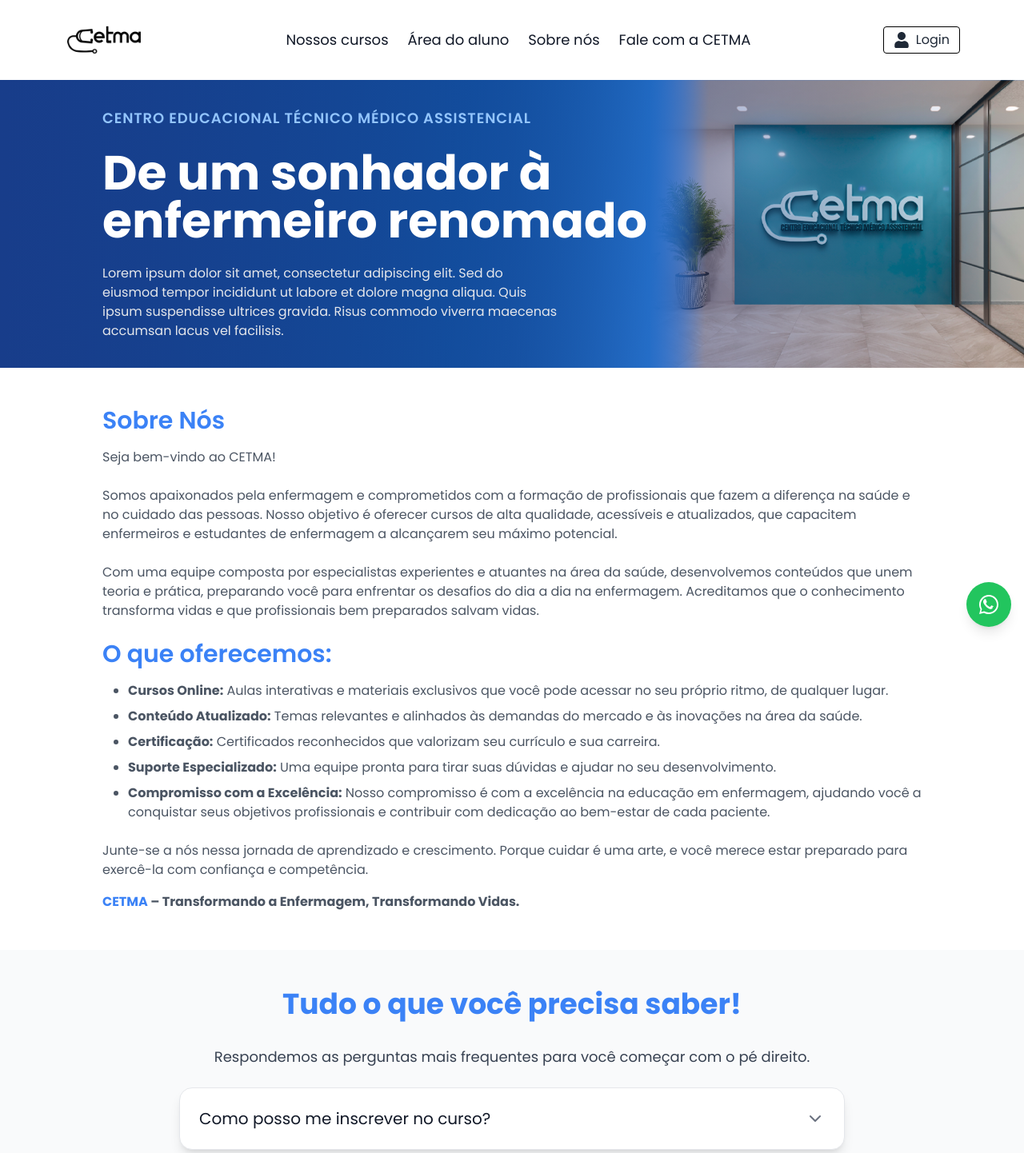
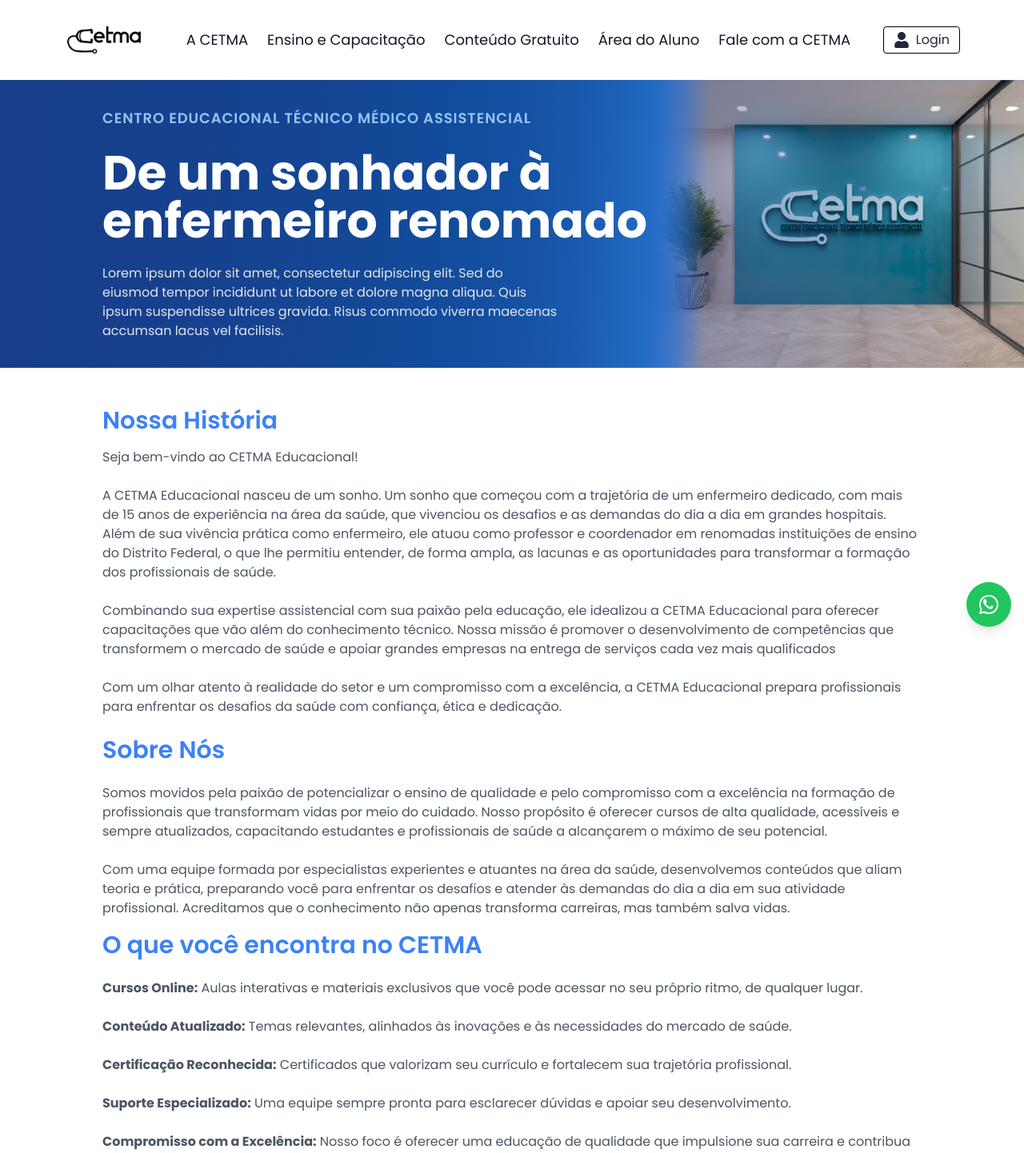
Before and after one commit to IsaiasZaza/cetmafront, a Next.js app: page /sobre in a window 1280 px wide. Shown: the top 1442 px of the page at 80% size. Built offline with nearby package versions, Linux system fonts and the light colour scheme.

Commit message:
feat: ajustess

```diff
--- a/src/components/Header.jsx
+++ b/src/components/Header.jsx
@@ -1,18 +1,27 @@
-"use client"
+"use client";
 
-import Image from 'next/image';
-import { useState } from 'react';
-import { FaBars, FaTimes, FaUser } from 'react-icons/fa';
+import Image from "next/image";
+import { useState } from "react";
+import { FaBars, FaTimes, FaUser } from "react-icons/fa";
+import { Menu, MenuItem } from "@mui/material";
 
 const Header = () => {
   const [isOpen, setIsOpen] = useState(false);
+  const [anchorEl, setAnchorEl] = useState(null);
+  const [anchorEl2, setAnchorEl2] = useState(null);
+  const [anchorEl3, setAnchorEl3] = useState(null);
+  const [anchorEl4, setAnchorEl4] = useState(null);
 
-  const handlerClick = () => {
-    alert('Em manutencao');
-  }
+  const handleMenuOpen = (event, setAnchor) => {
+    setAnchor(event.currentTarget);
+  };
+
+  const handleMenuClose = (setAnchor) => {
+    setAnchor(null);
+  };
 
   return (
-    <header className="bg-white mx-auto w-full  ">
+    <header className="bg-white mx-auto w-full">
       <div className="max-w-8xl mx-auto px-4 sm:px-6 lg:px-20 flex justify-between items-center">
         <div className="flex items-center">
           <a href="/">
@@ -26,24 +35,115 @@ const Header = () => {
           </a>
         </div>
 
+        {/* Menu Desktop */}
         <div className="hidden lg:flex space-x-6">
           <nav>
             <ul className="flex space-x-6 lg:text-lg md:text-base text-base">
-              <li><a href="/meusCursos" className="text-gray-900 hover:text-blue-400">Nossos cursos</a></li>
-              <li><a onClick={handlerClick} className="text-gray-900 hover:text-blue-400 cursor-pointer">Área do aluno</a></li>
-              <li><a href="/sobre" className="text-gray-900 hover:text-blue-400">Sobre nós</a></li>
-              <li><a href="/fale" className="text-gray-900 hover:text-blue-400">Fale com a CETMA</a></li>
+              {/* Dropdown for 'A CETMA' */}
+              <li
+                onMouseEnter={(e) => handleMenuOpen(e, setAnchorEl)}
+                onMouseLeave={() => handleMenuClose(setAnchorEl)}
+                className="relative text-gray-900 hover:text-blue-400 cursor-pointer"
+              >
+                A CETMA
+                <Menu
+                  anchorEl={anchorEl}
+                  open={Boolean(anchorEl)}
+                  onClose={() => handleMenuClose(setAnchorEl)}
+                  onMouseLeave={() => handleMenuClose(setAnchorEl)}
+                >
+                  <MenuItem onClick={() => (window.location.href = "/sobre")}>
+                    Quem Somos
+                  </MenuItem>
+                </Menu>
+              </li>
+
+              {/* Dropdown for 'Ensino e Capacitação' */}
+              <li
+                onMouseEnter={(e) => handleMenuOpen(e, setAnchorEl2)}
+                onMouseLeave={() => handleMenuClose(setAnchorEl2)}
+                className="relative text-gray-900 hover:text-blue-400 cursor-pointer"
+              >
+                Ensino e Capacitação
+                <Menu
+                  anchorEl={anchorEl2}
+                  open={Boolean(anchorEl2)}
+                  onClose={() => handleMenuClose(setAnchorEl2)}
+                  onMouseLeave={() => handleMenuClose(setAnchorEl2)}
+                >
+                  <MenuItem onClick={() => (window.location.href = "/curso-pra-voce")}>
+                    Curso pra Você
+                  </MenuItem>
+                  <MenuItem onClick={() => (window.location.href = "/curso-pra-empresa")}>
+                    Curso pra Empresa
+                  </MenuItem>
+                </Menu>
+              </li>
+
+              {/* Dropdown for 'Conteúdo Gratuito' */}
+              <li
+                onMouseEnter={(e) => handleMenuOpen(e, setAnchorEl3)}
+                onMouseLeave={() => handleMenuClose(setAnchorEl3)}
+                className="relative text-gray-900 hover:text-blue-400 cursor-pointer"
+              >
+                Conteúdo Gratuito
+                <Menu
+                  anchorEl={anchorEl3}
+                  open={Boolean(anchorEl3)}
+                  onClose={() => handleMenuClose(setAnchorEl3)}
+                  onMouseLeave={() => handleMenuClose(setAnchorEl3)}
+                >
+                  <MenuItem onClick={() => (window.location.href = "/ebook")}>
+                    Ebook
+                  </MenuItem>
+                  <MenuItem onClick={() => (window.location.href = "/podcast")}>
+                    Podcast
+                  </MenuItem>
+                </Menu>
+              </li>
+
+              {/* Dropdown for 'Área do Aluno' */}
+              <li
+                onMouseEnter={(e) => handleMenuOpen(e, setAnchorEl4)}
+                onMouseLeave={() => handleMenuClose(setAnchorEl4)}
+                className="relative text-gray-900 hover:text-blue-400 cursor-pointer"
+              >
+                Área do Aluno
+                <Menu
+                  anchorEl={anchorEl4}
+                  open={Boolean(anchorEl4)}
+                  onClose={() => handleMenuClose(setAnchorEl4)}
+                  onMouseLeave={() => handleMenuClose(setAnchorEl4)}
+                >
+                  <MenuItem onClick={() => (window.location.href = "/acesso-aluno")}>
+                    Acesso Aluno
+                  </MenuItem>
+                  <MenuItem onClick={() => (window.location.href = "/feedback-alunos")}>
+                    Feedback dos Alunos
+                  </MenuItem>
+                </Menu>
+              </li>
+
+              <li>
+                <a href="/fale" className="text-gray-900 hover:text-blue-400">
+                  Fale com a CETMA
+                </a>
+              </li>
             </ul>
           </nav>
         </div>
 
         <div className="hidden lg:flex items-center space-x-4">
-          <a href="/login" className="flex items-center text-gray-800 border border-black rounded px-3 py-1 hover:text-blue-400 hover:border-blue-400">
+          <a
+            href="/login"
+            className="flex items-center text-gray-800 border border-black rounded px-3 py-1 hover:text-blue-400 hover:border-blue-400"
+          >
             <FaUser className="text-xl mr-2" />
             Login
           </a>
         </div>
 
+        {/* Menu Mobile */}
         <div className="flex items-center lg:hidden">
           <button onClick={() => setIsOpen(!isOpen)} className="text-gray-800 hover:text-yellow-500">
             {isOpen ? <FaTimes className="h-6 w-6" /> : <FaBars className="h-6 w-6" />}
@@ -51,17 +151,57 @@ const Header = () => {
         </div>
       </div>
 
+      {/* Mobile Navigation */}
       {isOpen && (
-        <div className="lg:hidden bg-white text-gray-800 flex flex-col items-center">
+        <div className="lg:hidden bg-white shadow-lg py-4">
           <nav>
-            <ul className="space-y-4 px-4 py-2 text-center">
-              <li><a href="/meusCursos" className="text-gray-900 hover:text-blue-400">Nossos cursos</a></li>
-              <li><a href="/aluno" className="text-gray-900 hover:text-blue-400">Área do aluno</a></li>
-              <li><a href="/sobre" className="text-gray-900 hover:text-blue-400">Sobre nós</a></li>
-              <li><a href="/fale" className="text-gray-900 hover:text-blue-400">Fale com a CETMA</a></li>
-
+            <ul className="space-y-4 text-gray-900 text-center">
               <li>
-                <a href="/login" className="flex items-center justify-center px-4 py-2 text-gray-900 rounded hover:bg-blue-400">
+                <a href="/sobre" onClick={() => setIsOpen(false)} className="hover:text-blue-400">
+                  Quem Somos
+                </a>
+              </li>
+              <li>
+                <a href="/curso-pra-voce" onClick={() => setIsOpen(false)} className="hover:text-blue-400">
+                  Curso pra Você
+                </a>
+              </li>
+              <li>
+                <a href="/curso-pra-empresa" onClick={() => setIsOpen(false)} className="hover:text-blue-400">
+                  Curso pra Empresa
+                </a>
+              </li>
+              <li>
+                <a href="/ebook" onClick={() => setIsOpen(false)} className="hover:text-blue-400">
+                  Ebook
+                </a>
+              </li>
+              <li>
+                <a href="/podcast" onClick={() => setIsOpen(false)} className="hover:text-blue-400">
+                  Podcast
+                </a>
+              </li>
+              <li>
+                <a href="/acesso-aluno" onClick={() => setIsOpen(false)} className="hover:text-blue-400">
+                  Acesso Aluno
+                </a>
+              </li>
+              <li>
+                <a href="/feedback-alunos" onClick={() => setIsOpen(false)} className="hover:text-blue-400">
+                  Feedback dos Alunos
+                </a>
+              </li>
+              <li>
+                <a href="/fale" onClick={() => setIsOpen(false)} className="hover:text-blue-400">
+                  Fale com a CETMA
+                </a>
+              </li>
+              <li>
+                <a
+                  href="/login"
+                  onClick={() => setIsOpen(false)}
+                  className="flex justify-center items-center text-gray-800 border border-black rounded px-3 py-1 hover:text-blue-400 hover:border-blue-400"
+                >
                   <FaUser className="text-xl mr-2" />
                   Login
                 </a>
@@ -72,6 +212,6 @@ const Header = () => {
       )}
     </header>
   );
-}
+};
 
 export default Header;
--- a/src/components/sobre.jsx
+++ b/src/components/sobre.jsx
@@ -32,58 +32,49 @@ const SobreNos = () => {
       {/* About Section */}
       <section className="bg-white py-8 sm:py-12 text-gray-800 px-4 sm:px-8 md:px-16 lg:px-32">
         <div className="max-w-6xl ">
-          <h2 className="text-2xl sm:text-3xl font-semibold mb-4 text-blue-500">Sobre Nós</h2>
+          <h2 className="text-2xl sm:text-3xl font-semibold mb-4 text-blue-500">Nossa História</h2>
           <p className="mb-6 text-sm sm:text-base text-gray-600">
-            Seja bem-vindo ao CETMA!
+            Seja bem-vindo ao CETMA Educacional!
             <br />
             <br />
-            Somos apaixonados pela enfermagem e comprometidos com a formação de
-            profissionais que fazem a diferença na saúde e no cuidado das
-            pessoas. Nosso objetivo é oferecer cursos de alta qualidade,
-            acessíveis e atualizados, que capacitem enfermeiros e estudantes de
-            enfermagem a alcançarem seu máximo potencial.
+            A CETMA Educacional nasceu de um sonho. Um sonho que começou com a trajetória de um enfermeiro dedicado, com mais de 15 anos de experiência na área da saúde, que vivenciou os desafios e as demandas do dia a dia em grandes hospitais. Além de sua vivência prática como enfermeiro, ele atuou como professor e coordenador em renomadas instituições de ensino do Distrito Federal, o que lhe permitiu entender, de forma ampla, as lacunas e as oportunidades para transformar a formação dos profissionais de saúde.
+
           </p>
           <p className="mb-6 text-sm sm:text-base text-gray-600">
-            Com uma equipe composta por especialistas experientes e atuantes na
-            área da saúde, desenvolvemos conteúdos que unem teoria e prática,
-            preparando você para enfrentar os desafios do dia a dia na
-            enfermagem. Acreditamos que o conhecimento transforma vidas e que
-            profissionais bem preparados salvam vidas.
+          Combinando sua expertise assistencial com sua paixão pela educação, ele idealizou a CETMA Educacional para oferecer capacitações que vão além do conhecimento técnico. Nossa missão é promover o desenvolvimento de competências que transformem o mercado de saúde e apoiar grandes empresas na entrega de serviços cada vez mais qualificados
           </p>
-          <h3 className="text-2xl sm:text-3xl font-semibold mb-4 text-blue-500">O que oferecemos:</h3>
-          <ul className="list-disc pl-5 sm:pl-8 text-sm sm:text-base text-gray-600">
-            <li className="mb-2">
-              <strong>Cursos Online:</strong> Aulas interativas e materiais
-              exclusivos que você pode acessar no seu próprio ritmo, de qualquer
-              lugar.
-            </li>
-            <li className="mb-2">
-              <strong>Conteúdo Atualizado:</strong> Temas relevantes e alinhados
-              às demandas do mercado e às inovações na área da saúde.
-            </li>
-            <li className="mb-2">
-              <strong>Certificação:</strong> Certificados reconhecidos que
-              valorizam seu currículo e sua carreira.
-            </li>
-            <li className="mb-2">
-              <strong>Suporte Especializado:</strong> Uma equipe pronta para
-              tirar suas dúvidas e ajudar no seu desenvolvimento.
-            </li>
-            <li className="mb-2">
-              <strong>Compromisso com a Excelência:</strong> Nosso compromisso é
-              com a excelência na educação em enfermagem, ajudando você a
-              conquistar seus objetivos profissionais e contribuir com
-              dedicação ao bem-estar de cada paciente.
-            </li>
-          </ul>
+          <p className="mb-6 text-sm sm:text-base text-gray-600">
+          Com um olhar atento à realidade do setor e um compromisso com a excelência, a CETMA Educacional prepara profissionais para enfrentar os desafios da saúde com confiança, ética e dedicação.
+          </p>
+
+          <h2 className="text-2xl sm:text-3xl font-semibold mb-4 text-blue-500">Sobre Nós</h2>
           <p className="mt-6 text-sm sm:text-base text-gray-600">
-            Junte-se a nós nessa jornada de aprendizado e crescimento. Porque
-            cuidar é uma arte, e você merece estar preparado para exercê-la com
-            confiança e competência.
+            Somos movidos pela paixão de potencializar o ensino de qualidade e pelo compromisso com a excelência na formação de profissionais que transformam vidas por meio do cuidado. Nosso propósito é oferecer cursos de alta qualidade, acessíveis e sempre atualizados, capacitando estudantes e profissionais de saúde a alcançarem o máximo de seu potencial.
           </p>
-          <p className="mt-4 font-bold text-sm sm:text-base text-gray-600">
-            <span className="text-blue-500">CETMA</span> – Transformando a Enfermagem, Transformando Vidas.
+          <p className="mt-6 text-sm sm:text-base text-gray-600">
+          Com uma equipe formada por especialistas experientes e atuantes na área da saúde, desenvolvemos conteúdos que aliam teoria e prática, preparando você para enfrentar os desafios e atender às demandas do dia a dia em sua atividade profissional. Acreditamos que o conhecimento não apenas transforma carreiras, mas também salva vidas.
           </p>
+          <h2 className="text-2xl sm:text-3xl font-semibold mt-4 mb-4 text-blue-500">O que você encontra no CETMA</h2>
+            <ul className="mt-6 text-sm sm:text-base text-gray-600 space-y-6">
+              <li>
+                <strong>Cursos Online:</strong> Aulas interativas e materiais exclusivos que você pode acessar no seu próprio ritmo, de qualquer lugar.
+              </li>
+              <li>
+                <strong>Conteúdo Atualizado:</strong> Temas relevantes, alinhados às inovações e às necessidades do mercado de saúde.
+              </li>
+              <li>
+                <strong>Certificação Reconhecida:</strong> Certificados que valorizam seu currículo e fortalecem sua trajetória profissional.
+              </li>
+              <li>
+                <strong>Suporte Especializado:</strong> Uma equipe sempre pronta para esclarecer dúvidas e apoiar seu desenvolvimento.
+              </li>
+              <li>
+                <strong>Compromisso com a Excelência:</strong> Nosso foco é oferecer uma educação de qualidade que impulsione sua carreira e contribua para um cuidado mais humano e eficiente. Junte-se a nós nessa jornada de aprendizado e crescimento. Porque cuidar é uma arte, e você merece estar preparado para exercê-la com confiança, competência e paixão.
+              </li>
+            </ul>
+              <p className="mt-4 font-bold text-sm sm:text-base text-gray-600">
+                <span className="text-blue-500">CETMA Educacional</span> – Transformando a assistência à saúde.
+              </p>
         </div>
       </section>
       <Footer />
```
Also changed, not shown: src/components/CeoSection.jsx (+26 -12 lines).
